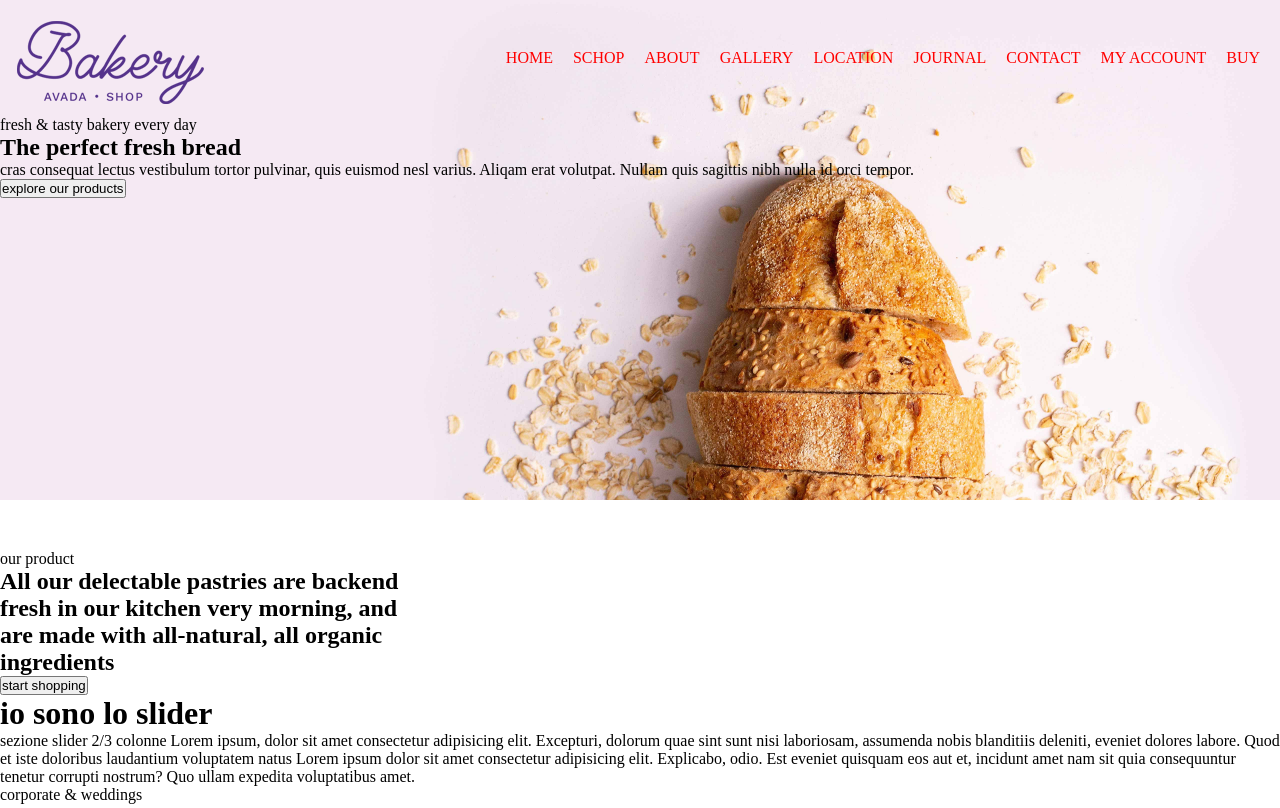
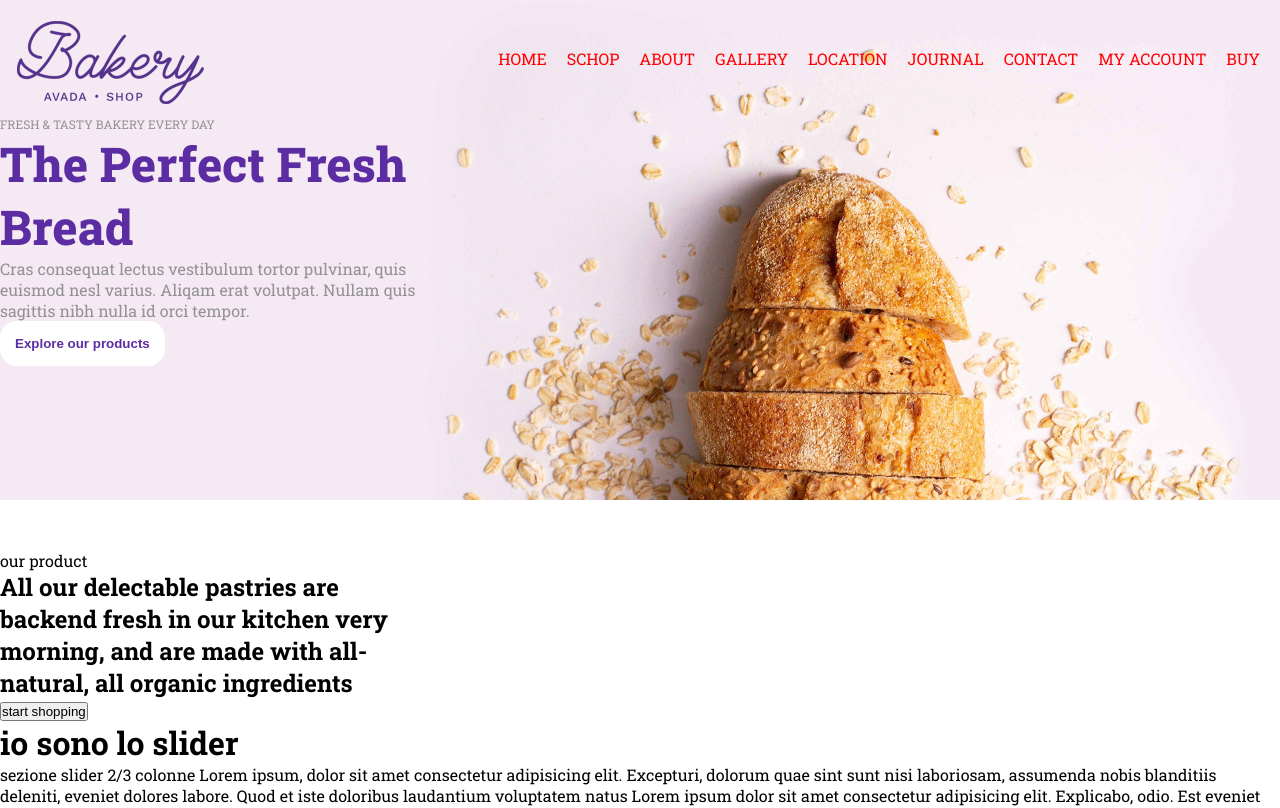
Before and after one commit to Simone-De-Santis/proj-html-vuejs, a Vue app: page / in a window 1280 px wide. Shown: the top 808 px of the page. Built offline with nearby package versions, Linux system fonts and the light colour scheme.

Commit message:
inizio grafica

```diff
--- a/public/index.html
+++ b/public/index.html
@@ -1,17 +1,28 @@
 <!DOCTYPE html>
 <html lang="">
+
 <head>
   <meta charset="utf-8">
   <meta http-equiv="X-UA-Compatible" content="IE=edge">
   <meta name="viewport" content="width=device-width,initial-scale=1.0">
   <link rel="icon" href="<%= BASE_URL %>favicon.ico">
-    <title><%= htmlWebpackPlugin.options.title %></title>
+  <link rel="preconnect" href="https://fonts.googleapis.com">
+  <link rel="preconnect" href="https://fonts.gstatic.com" crossorigin>
+  <link
+    href="https://fonts.googleapis.com/css2?family=Roboto+Slab:wght@100;200;300;400;500;600;700;800;900&display=swap"
+    rel="stylesheet">
+  <title>
+    <%= htmlWebpackPlugin.options.title %>
+  </title>
 </head>
+
 <body>
   <noscript>
-      <strong>We're sorry but <%= htmlWebpackPlugin.options.title %> doesn't work properly without JavaScript enabled. Please enable it to continue.</strong>
+    <strong>We're sorry but <%= htmlWebpackPlugin.options.title %> doesn't work properly without JavaScript enabled.
+        Please enable it to continue.</strong>
   </noscript>
   <div id="app"></div>
   <!-- built files will be auto injected -->
 </body>
+
 </html>
--- a/src/App.vue
+++ b/src/App.vue
@@ -65,9 +65,35 @@ export default {
 </script>
 
 <style lang="scss">
+body {
+  font-family: "Roboto Slab", serif;
+}
 #app {
   .section {
     margin-top: 50px;
   }
 }
+.up-title {
+  text-transform: uppercase;
+  font-size: 12px;
+  color: $manatee;
+}
+.title {
+  text-transform: capitalize;
+  font-size: 3rem;
+  color: $daisy-bush;
+  font-weight: 800;
+}
+.paragraph {
+  font-size: 16px;
+  color: $manatee;
+}
+.btn {
+  padding: 15px;
+  border-radius: 17px;
+  border: 0;
+  background-color: white;
+  color: $daisy-bush;
+  font-weight: 600;
+}
 </style>
--- a/src/assets/scss/_12bool.scss
+++ b/src/assets/scss/_12bool.scss
@@ -16,6 +16,7 @@
     max-width: 100%;
     width: 100%;
 }
+/*MARGIN-PADDING*/
 
 /* FLEX  */
 .d-flex {
--- a/src/components/Jumbotron.vue
+++ b/src/components/Jumbotron.vue
@@ -1,13 +1,17 @@
 <template>
-  <div class="jumbotron">
+  <div class="jumbotron" :style="{ backgroundImage: 'url(' + SrcImg + ')' }">
     <LinkBar :items="link_bar" :logo="logo" />
     <section class="container">
-      <p>{{ description.up_title }}</p>
-      <h1>{{ description.title }}</h1>
-      <p>{{ description.paragraph }}</p>
-      <button type="submit">
-        {{ description.text_button }}
-      </button>
+      <div class="row">
+        <div class="col-4">
+          <p class="up-title">{{ description.up_title }}</p>
+          <h1 class="title">{{ description.title }}</h1>
+          <p class="paragraph">{{ description.paragraph }}</p>
+          <button class="btn" type="submit">
+            {{ description.text_button }}
+          </button>
+        </div>
+      </div>
     </section>
   </div>
 </template>
@@ -21,13 +25,17 @@ export default {
   components: {
     LinkBar,
   },
+  computed: {
+    SrcImg() {
+      return require(`../assets/img/${this.description.backgroud_image}`);
+    },
+  },
 };
 </script>
 
 <style lang="scss" scoped>
 .jumbotron {
   height: 500px;
-  background-image: url("../assets/img/hero-header-bakery.jpg");
   background-size: cover;
   background-repeat: no-repeat;
   background-position: center;
--- a/src/data/data-project.json
+++ b/src/data/data-project.json
@@ -41,11 +41,11 @@
     "dataa_component": {
         "jumbo": {
             "type": "jumbo 1 ",
-            "up_title": "fresh & tasty bakery every day",
+            "up_title": "fresh & tasty bakery every day ",
             "title": "The perfect fresh bread",
             "sub_title": "",
-            "paragraph": "cras consequat lectus vestibulum tortor pulvinar, quis euismod nesl varius. Aliqam erat volutpat. Nullam quis sagittis nibh nulla id orci tempor.",
-            "text_button": "explore our products",
+            "paragraph": "Cras consequat lectus vestibulum tortor pulvinar, quis euismod nesl varius. Aliqam erat volutpat. Nullam quis sagittis nibh nulla id orci tempor.",
+            "text_button": "Explore our products",
             "backgroud_image": "hero-header-bakery.jpg"
         },
         "our_product": {
```
Also changed, not shown: 11 other files (tests, documents, lock files or other folders). Lines whose indentation alone changed are shown as unchanged.
